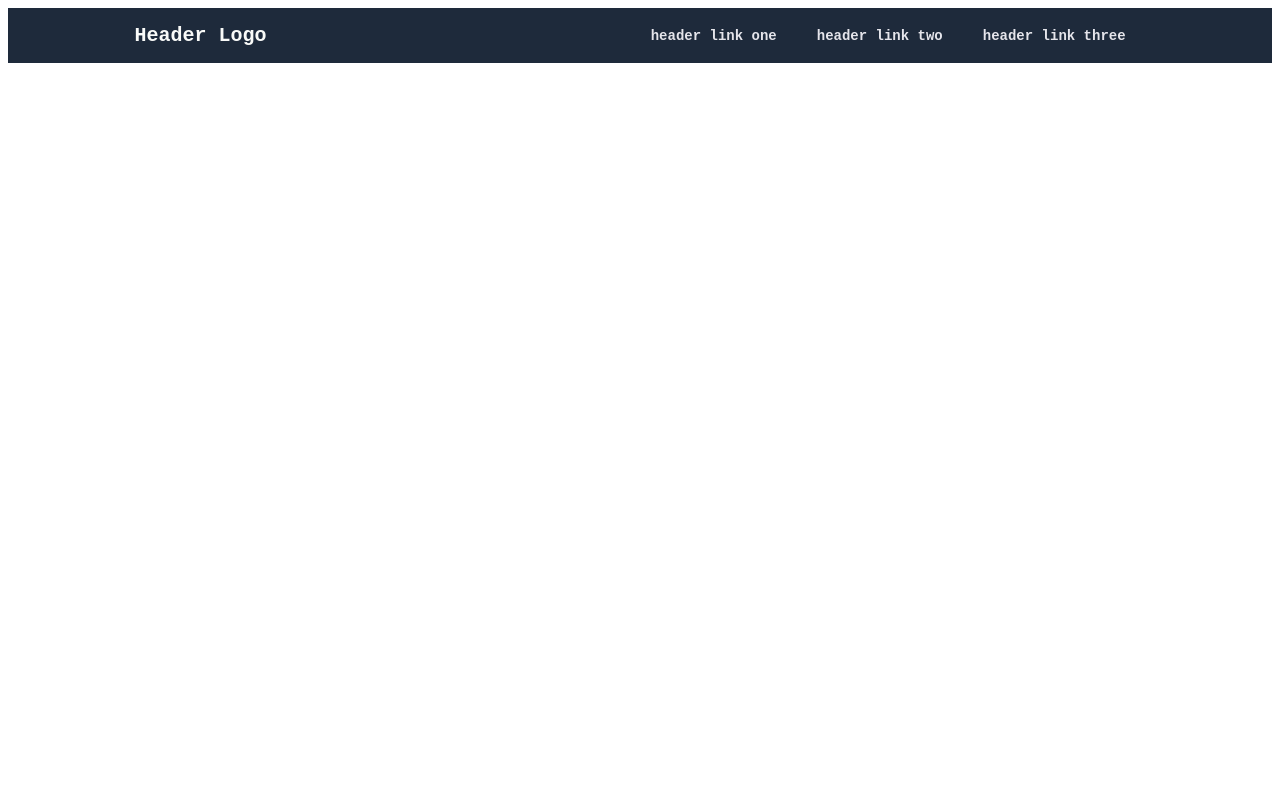
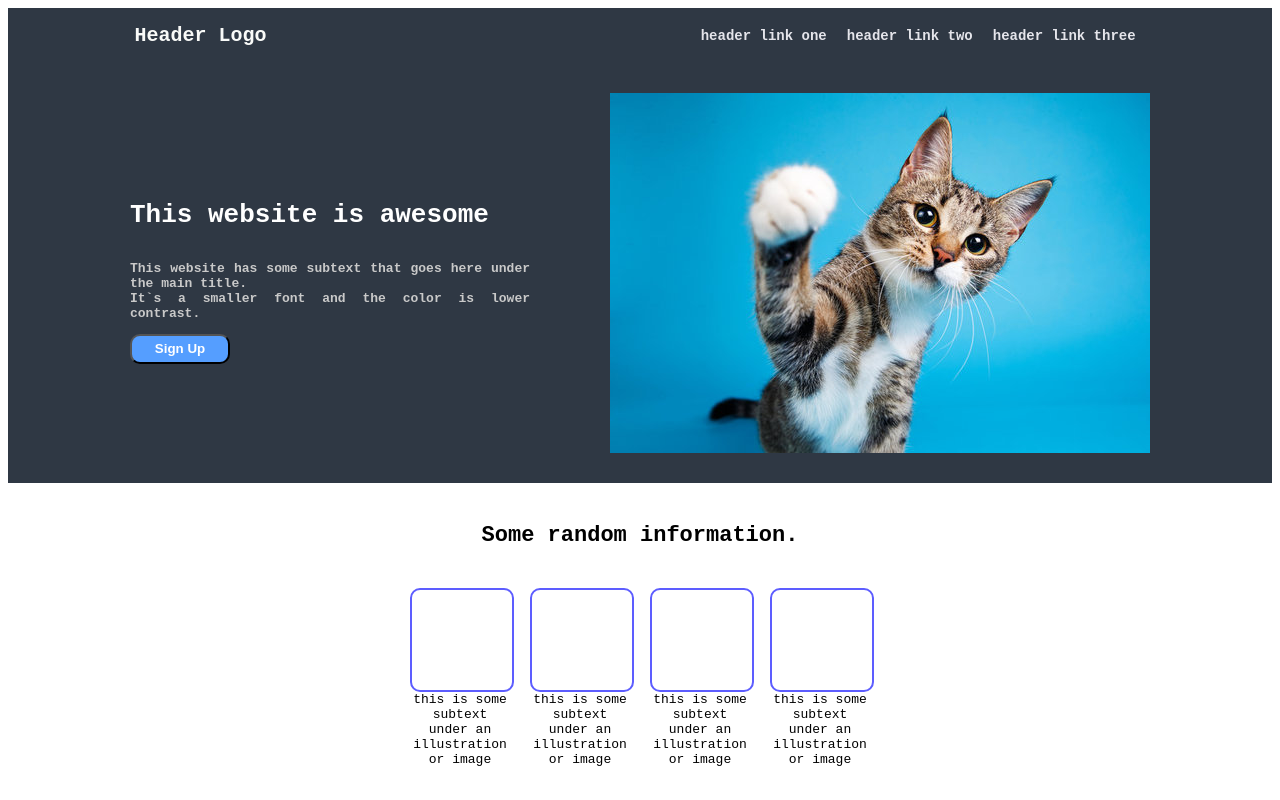
Before and after one commit to mateus-bernart/Landing-page, a plain HTML site: page index.html in a window 1280 px wide. Drawn offline with Linux system fonts and the light colour scheme.

Commit message:
added introduction informations on the index

```diff
--- a/css/style.css
+++ b/css/style.css
@@ -1,11 +1,12 @@
 :root{
-    --background-color: #1e2a3b;
+    --background-color: #2f3844;
     --logo-color: #f9faf8;
     --link-color: #e5e5eb;
     --secondary-color: rgb(255, 196, 0);
 }
 body{
     font-family: monospace;
+    text-align: center;
 }
 a{
     text-decoration: none;
@@ -33,7 +34,6 @@ header{
 .navbar li{
     font-weight: bold;
     padding: 10px;
-    margin: 0 10px;
 }
 .nav-flex a{
     color: var(--link-color);
@@ -46,6 +46,82 @@ header{
 .navbar a:hover {
     color: var(--secondary-color);
   }
+
+
+.container{
+    background-color: var(--background-color);
+    display: flex;
+    flex-direction: row;
+    align-items: center;
+    justify-content: center;
+    gap: 20px;
+    height: 100%;
+}
+
+.introduction{
+    display: flex;
+    flex-direction: column;
+    flex-basis: 400px;
+    font-weight: bold;
+    text-align: justify;
+    margin: 30px;
+
+}
+.introduction p{
+    color: rgb(201, 201, 201);
+}
+.introduction h1{
+    color: white;
+}
+
+button{
+    color: white;
+    font-weight: bold;
+    width: 100px;
+    height: 30px;
+    border-radius: 10px;
+    background-color: rgb(85, 158, 255);
+}
+
+.title{
+    font-size: 22px;
+    font-weight: 800;
+    margin: 40px;
+}
+
+.container-information{
+    text-align: center;
+    display: flex;
+    justify-content: center;
+    gap: 20px;
+}
+
+.info{
+    max-width: 100px;
+}
+
+.box{
+    background-color: white;
+    border: 2px solid rgb(93, 93, 255);
+    border-radius: 10px;
+    width: 100px;
+    height: 100px;
+}
+
+
+
+
+
+
+
+
+
+
+
+
+
+
+
 @media screen and (min-width: 390px) and (max-width: 767px) {
     header {
       height: 100%;
--- a/index.html
+++ b/index.html
@@ -20,5 +20,38 @@
           </div>
     </header>
 
+    <div class="container">
+        <div class="introduction">
+            <h1>This website is awesome</h1>
+            <p>This website has some subtext that goes here under the main title. <br>It`s a smaller font and the color is lower contrast.</p>
+            <button>Sign Up</button>
+        </div>
+        <div class="introduction">
+            <img src="images/cat.jpg" alt="Image">
+        </div>
+    </div>
+
+    <div class="title">Some random information.</div>
+
+    <div class="container-information">
+        <div class="info">
+            <div class="box"></div>
+            <div class="text">this is some subtext under an illustration or image</div>
+        </div>
+        <div class="info">
+            <div class="box"></div>
+            <div class="text">this is some subtext under an illustration or image</div>
+        </div>
+        <div class="info">
+            <div class="box"></div>
+            <div class="text">this is some subtext under an illustration or image</div>
+        </div>
+        <div class="info">
+            <div class="box"></div>
+            <div class="text">this is some subtext under an illustration or image</div>
+        </div>
+
+    </div>
+
 </body>
 </html>
```
Also changed, not shown: images/cat.jpg (added).
